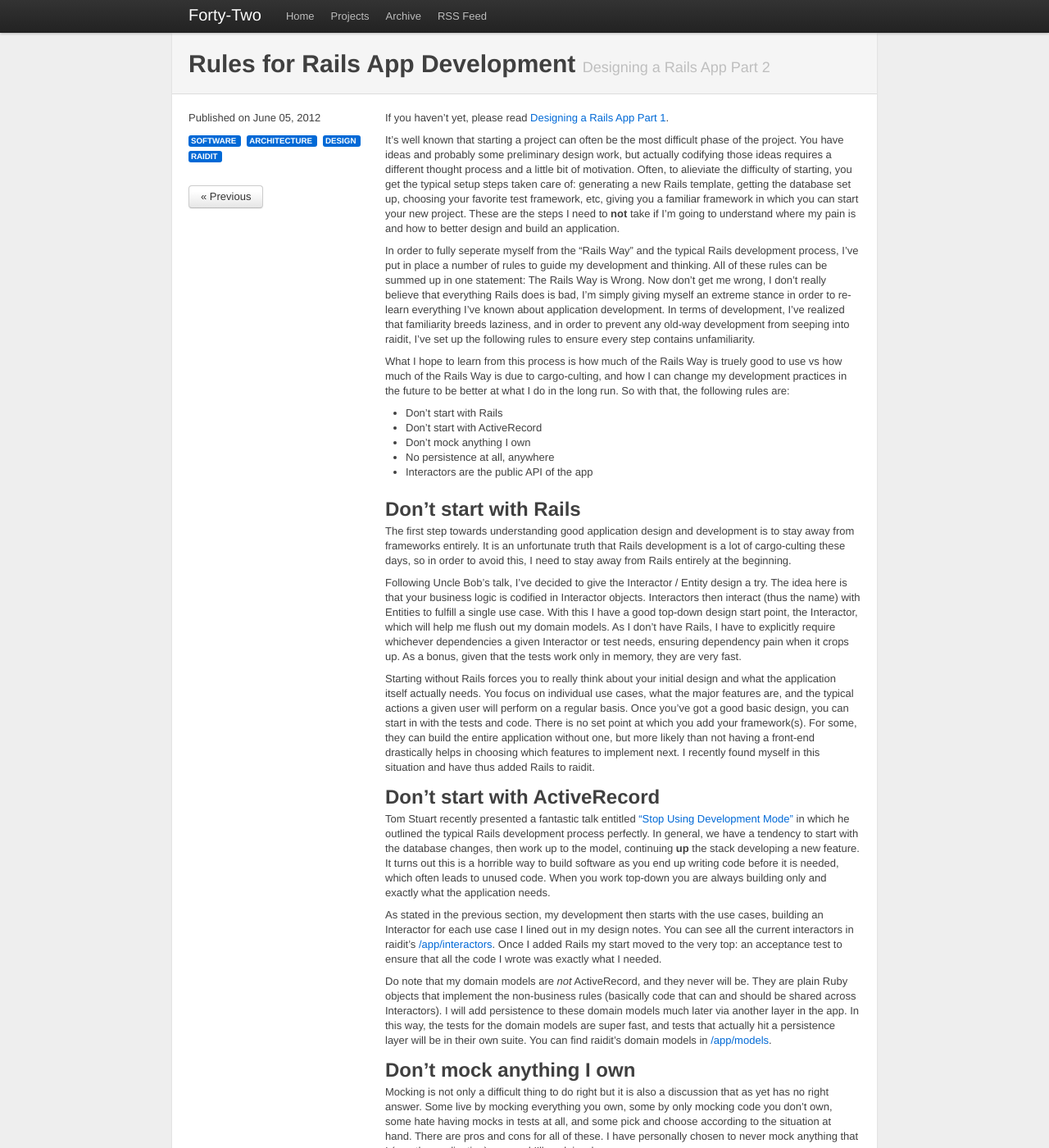
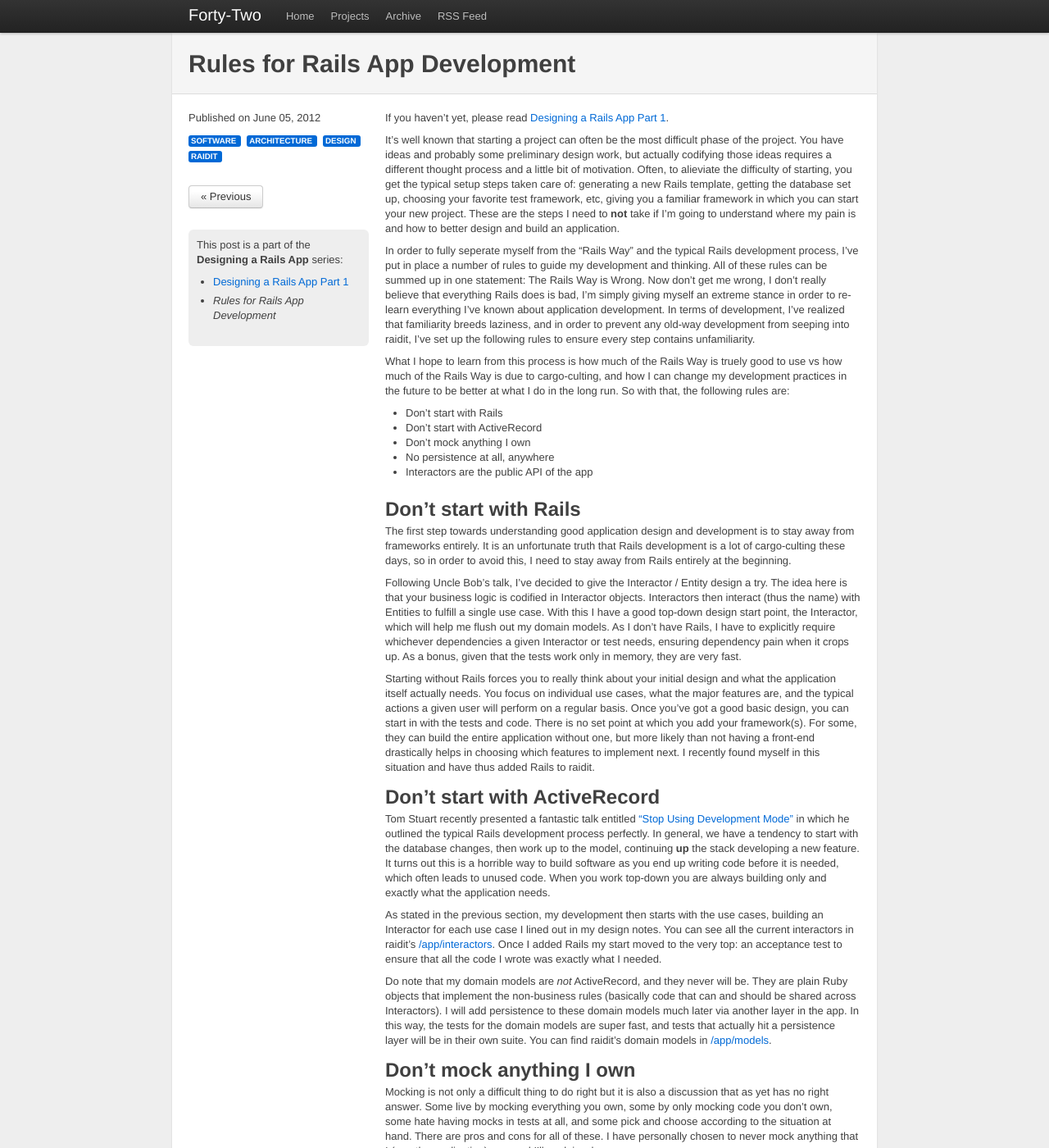
Before and after one commit to jasonroelofs/website, a Jekyll site: the page built from _posts/2012-06-05-rules-for-rails-app-development.markdown, in a window 1280 px wide and 1400 px high. Shown: the whole window at 82% size. Built offline with Jekyll 4.4.1, drawn with Linux system fonts in a browser that asks for light colours; Markdown is read by kramdown in place of the engine named in the settings; comment, search, counter and statistics services are not loaded.

Commit message:
Add post series support
A series of posts are tied together by the series: YAML front matter
key. As long as the string matches a new box will appear on the post
page with links to all other posts in that series

```diff
--- a/_layouts/post.html
+++ b/_layouts/post.html
@@ -24,6 +24,26 @@ layout: default
       <a class="btn" href="{{ page.next.url }}">Next &raquo;</a>
       {% endif %}
     </div>
+
+    {% if page.series %}
+    {% assign series_name = page.series %}
+    <div class="series">
+      <p>This post is a part of the <strong>{{ page.series }}</strong> series:</p>
+      <ul>
+        {% for next_post in site.posts reversed %}
+          {% if next_post.series == series_name %}
+            <li>
+              {% if next_post.title == page.title %}
+                <em>{{ next_post.title }}</em>
+              {% else %}
+                <a href="{{ next_post.url }}">{{ next_post.title }}</a>
+              {% endif %}
+            </li>
+          {% endif %}
+        {% endfor %}
+      </ul>
+    </div>
+    {% endif %}
   </div>
 
   <div class="span10">
--- a/_posts/2012-05-29-designing-a-rails-app-part-1.markdown
+++ b/_posts/2012-05-29-designing-a-rails-app-part-1.markdown
@@ -2,6 +2,7 @@
 layout: post
 title: Designing a Rails App Part 1
 published: true
+series: Designing a Rails App
 tags:
   - software
   - architecture
--- a/_posts/2012-06-05-rules-for-rails-app-development.markdown
+++ b/_posts/2012-06-05-rules-for-rails-app-development.markdown
@@ -1,8 +1,8 @@
 ---
 layout: post
 title: Rules for Rails App Development
-subtitle: Designing a Rails App Part 2
 published: true
+series: Designing a Rails App
 tags:
   - software
   - architecture
--- a/assets/css/site.css
+++ b/assets/css/site.css
@@ -120,4 +120,18 @@ h2 a:hover {
 
 .previous_post {
   text-align: right;
-}.
+}
+
+.series {
+  margin-top: 2em;
+  background-color: #eee;
+  padding: 10px;
+  -webkit-border-radius: 6px;
+     -moz-border-radius: 6px;
+          border-radius: 6px;
+}
+
+.series li {
+  margin-bottom: 5px;
+  margin-left: -5px;
+}
```
